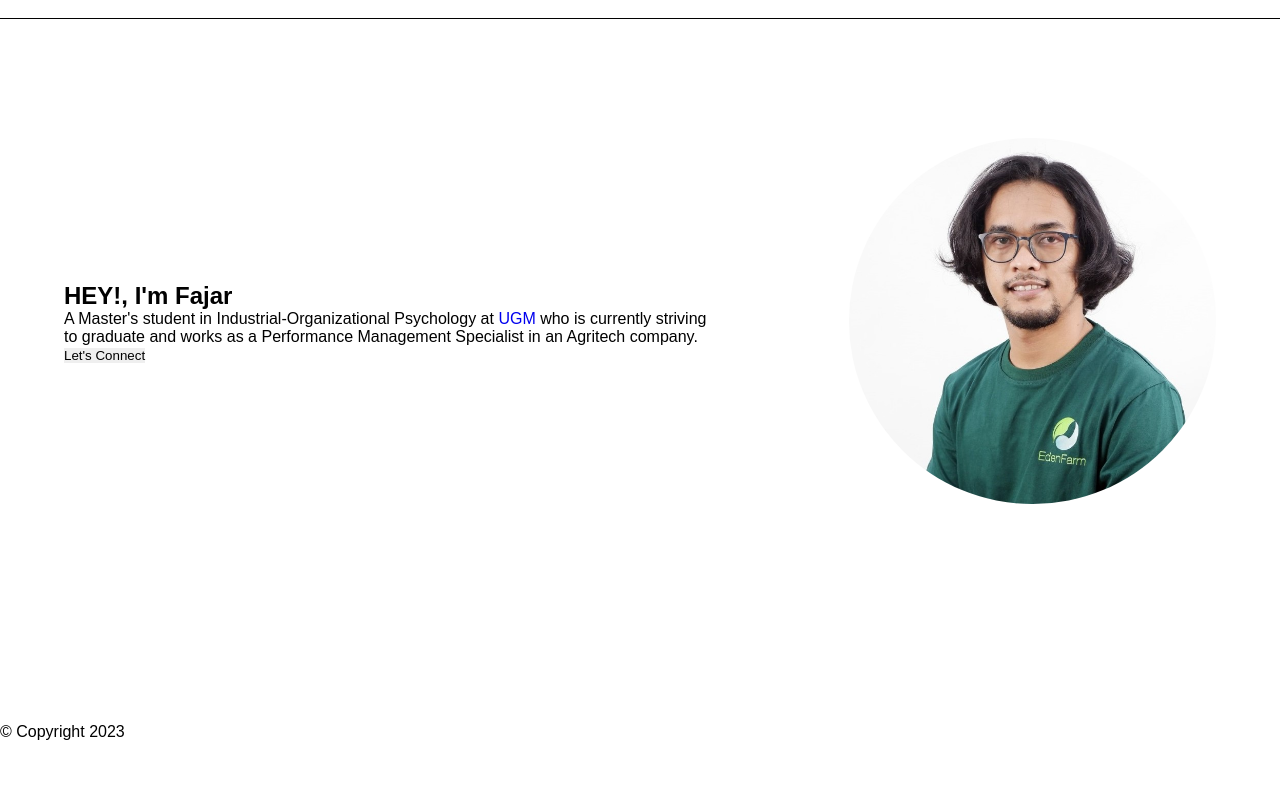
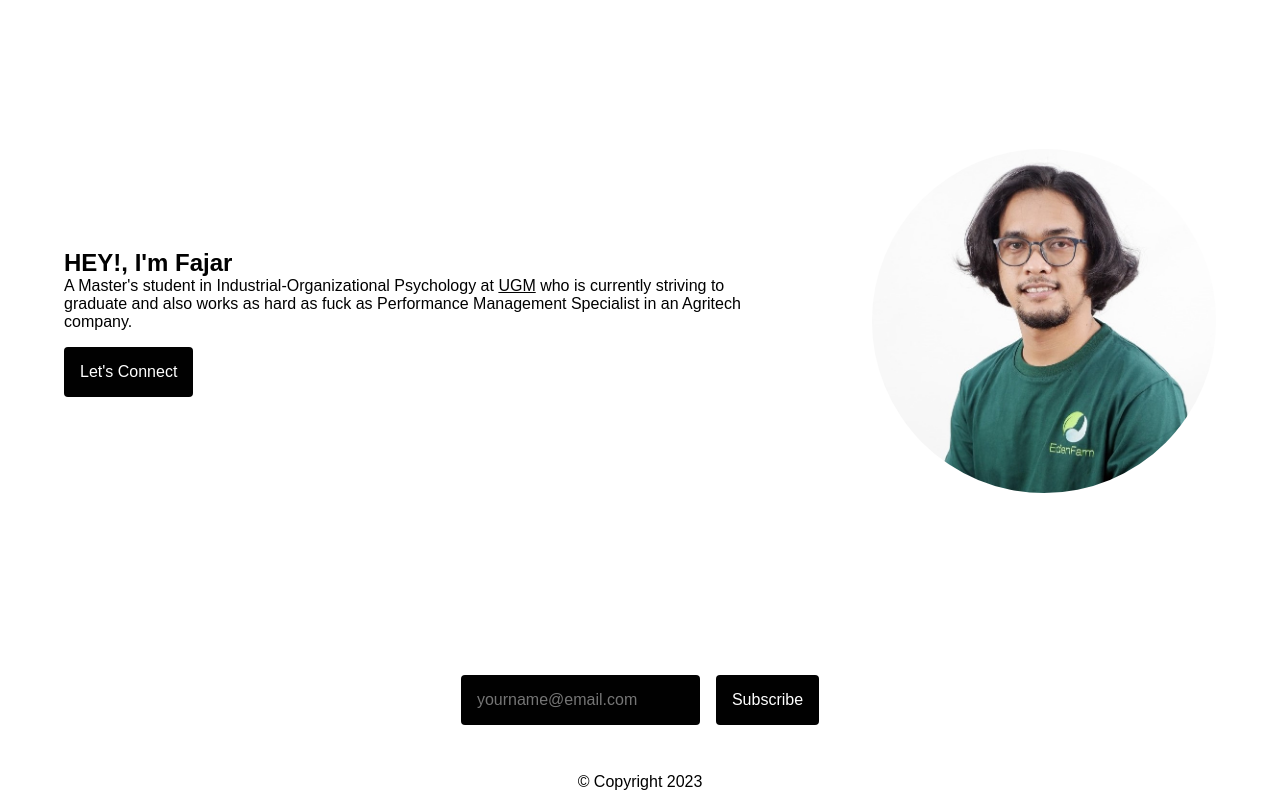
Before and after one commit to RevoU-FSSE-2/week-4-fajarnursodiqq, a plain HTML site: page indext.html in a window 1280 px wide. Shown: the part 77-868 px from the top of the page. Before the commit the page ends 818 px from the top, so only its background shows below. Drawn offline with Linux system fonts and the light colour scheme.

Commit message:
week 1 fajar nursodiq day 4 form subscribe

```diff
--- a/indext.html
+++ b/indext.html
@@ -10,23 +10,27 @@
     <nav class="navbar">
       <a href="#home" class="navbar-logo"><span>Fajar </span>Nursodiq</a>
       <nav class="navbar-navigation">
-        <a href="#">Home</a>
-        <a href="#">About</a>
-        <a href="#">Portofolio</a>
+        <a href="https://www.linkedin.com/in/fajarnursodiqq/" target="_blank">Home</a>
+        <a href="https://www.linkedin.com/in/fajarnursodiqq/" target="_blank">About</a>
+        <a href="https://github.com/fajarnursodiqq" target="_blank">Portofolio</a>
       </nav>
       <a href="https://www.linkedin.com/in/fajarnursodiqq/" target="_blank" class="navbar-hire">Hire Me!</a>
     </nav>
 <section class="hero" id="home">
     <main class="content">
         <h1>HEY!, I'm Fajar</h1>
-        <p>A Master's student in Industrial-Organizational Psychology at <a href="https://ugm.ac.id/id/">UGM</a>
-            who is currently striving to graduate and works as a Performance Management Specialist in an Agritech company.
+        <p>A Master's student in Industrial-Organizational Psychology at <a href="https://ugm.ac.id/id/" target="_blank" class="ugm">UGM</a>
+            who is currently striving to graduate and also works as hard as fuck as Performance Management Specialist in an Agritech company.
         </p>
-        <button>Let's Connect</button>
+        <a href="https://www.linkedin.com/in/fajarnursodiqq/" target="_blank" class="connect">Let's Connect</a>
     </main>
     <main class="content-profil">
         <img src="fotoprofil.jpg" alt="Foto Profil" class="photoprofil">
     </main>
 </section>
-<footer>&copy; <em id="date"></em>Copyright 2023</footer>
+<section class="subscribe">
+    <input class="email" type="text" name="email" placeholder="yourname@email.com" required>
+    <button class="submit" type="submit">Subscribe</button>
+</section>
+<footer class="footer">&copy; <em id="date"></em>Copyright 2023</footer>
 </html>
--- a/style.css
+++ b/style.css
@@ -25,7 +25,6 @@ body {
   align-items: center;
   padding: 1.5rem 5%;
   background-color: rgba(255, 255, 255);
-  border-bottom: 1px solid var(--primary);
   position: fixed;
   top: 0;
   left: 0;
@@ -34,12 +33,6 @@ body {
 }
 
 .navbar-logo {
-  color: var(--primary);
-}
-.navbar .navbar-logo:visited {
-  color: var(#0ae7e7);
-}
-.navbar .navbar-logo:active {
   color: var(--primary);
 }
 .navbar .navbar-logo span {
@@ -60,17 +53,11 @@ body {
 }
 .navbar .navbar-navigation a:hover::after {
   transition: 0.5s;
-  transform: scaleX(0.3);
+  transform: scaleX(0.5);
 }
 
 .navbar .navbar-hire {
   font-weight: 700;
-  color: var(--primary);
-}
-.navbar .navbar-hire:visited {
-  color: var(#0ae7e7);
-}
-.navbar .navbar-hire:active {
   color: var(--primary);
 }
 
@@ -86,6 +73,25 @@ body {
   max-width: 60rem;
 }
 
+.hero .content .ugm {
+  color: var(--primary);
+  text-decoration: underline;
+}
+
+.hero .content .connect {
+  margin-top: 1rem;
+  display: inline-block;
+  padding: 1rem;
+  border-radius: 4px;
+  font-size: 1rem;
+  color: #fff;
+  background-color: var(--primary);
+}
+
+.hero .content .connect:hover {
+  background-color: rgb(1, 103, 255);
+}
+
 .hero .content-profil {
   padding: 1.5rem 5%;
   max-width: 60rem;
@@ -97,3 +103,40 @@ body {
   max-width: 100%;
   height: auto;
 }
+
+.subscribe {
+  margin-top: -4rem;
+  margin-bottom: 3rem;
+  display: flex;
+  align-items: center;
+  justify-content: center;
+}
+
+.subscribe .email {
+  margin-top: 1rem;
+  margin-right: 1rem;
+  display: inline-block;
+  padding: 1rem;
+  border-radius: 4px;
+  font-size: 1rem;
+  color: #fff;
+  background-color: var(--primary);
+}
+
+.subscribe .submit {
+  margin-top: 1rem;
+  display: inline-block;
+  padding: 1rem;
+  border-radius: 4px;
+  font-size: 1rem;
+  color: #fff;
+  background-color: var(--primary);
+}
+
+.subscribe .submit:hover {
+  background-color: rgb(1, 103, 255);
+}
+
+.footer {
+  text-align: center;
+}
```
